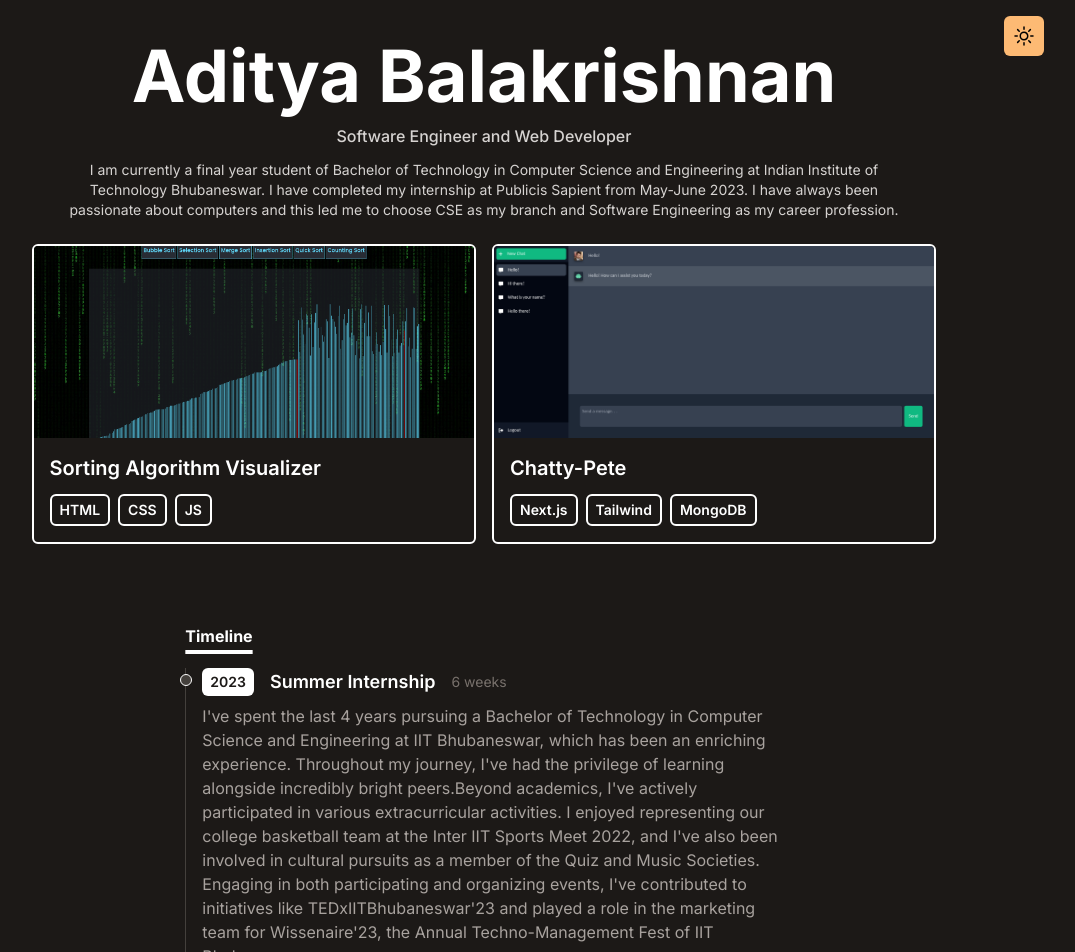
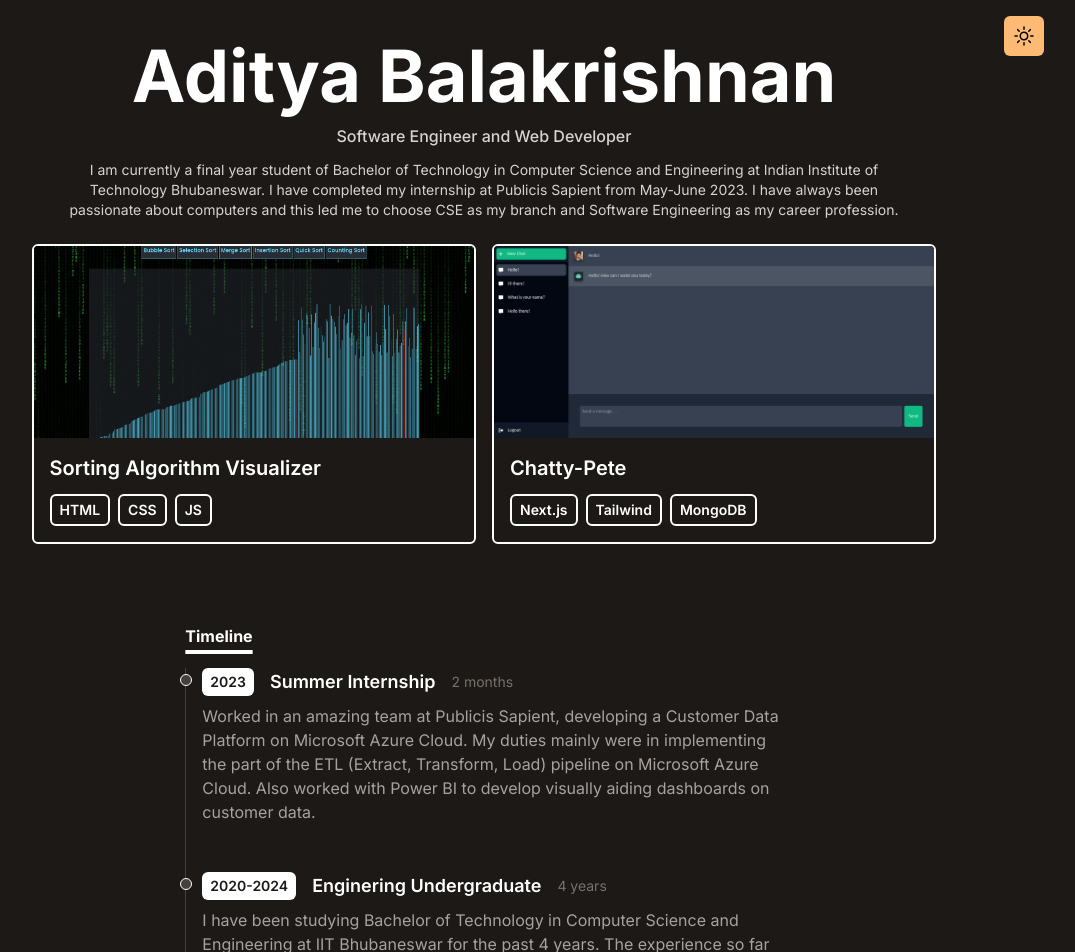
Before and after one commit to adihex/adihex, a React (Vite) app: page / in a window 1280 px wide. Shown: the top 952 px of the page, without its empty margins (156-1231 px from the left). Built offline with nearby package versions, Linux system fonts and the light colour scheme.

Commit message:
Update timeline.js
Tweaked out an error.

```diff
--- a/src/data/timeline.js
+++ b/src/data/timeline.js
@@ -2,10 +2,9 @@ export default [
   {
     year: "2023",
     title: "Summer Internship",
-    duration: "6 weeks",
+    duration: "2 months",
     details:
-      "I've spent the last 4 years pursuing a Bachelor of Technology in Computer Science and Engineering at IIT Bhubaneswar, which has been an enriching experience.\
-       Throughout my journey, I've had the privilege of learning alongside incredibly bright peers.Beyond academics, I've actively participated in various extracurricular activities. I enjoyed representing our college basketball team at the Inter IIT Sports Meet 2022, and I've also been involved in cultural pursuits as a member of the Quiz and Music Societies. Engaging in both participating and organizing events, I've contributed to initiatives like TEDxIITBhubaneswar'23 and played a role in the marketing team for Wissenaire'23, the Annual Techno-Management Fest of IIT Bhubaneswar.",
+      "Worked in an amazing team at Publicis Sapient, developing a Customer Data Platform on Microsoft Azure Cloud. My duties mainly were in implementing the part of the ETL (Extract, Transform, Load) pipeline on Microsoft Azure Cloud. Also worked with Power BI to develop visually aiding dashboards on customer data.",
   },
   {
     year: "2020-2024",
```
